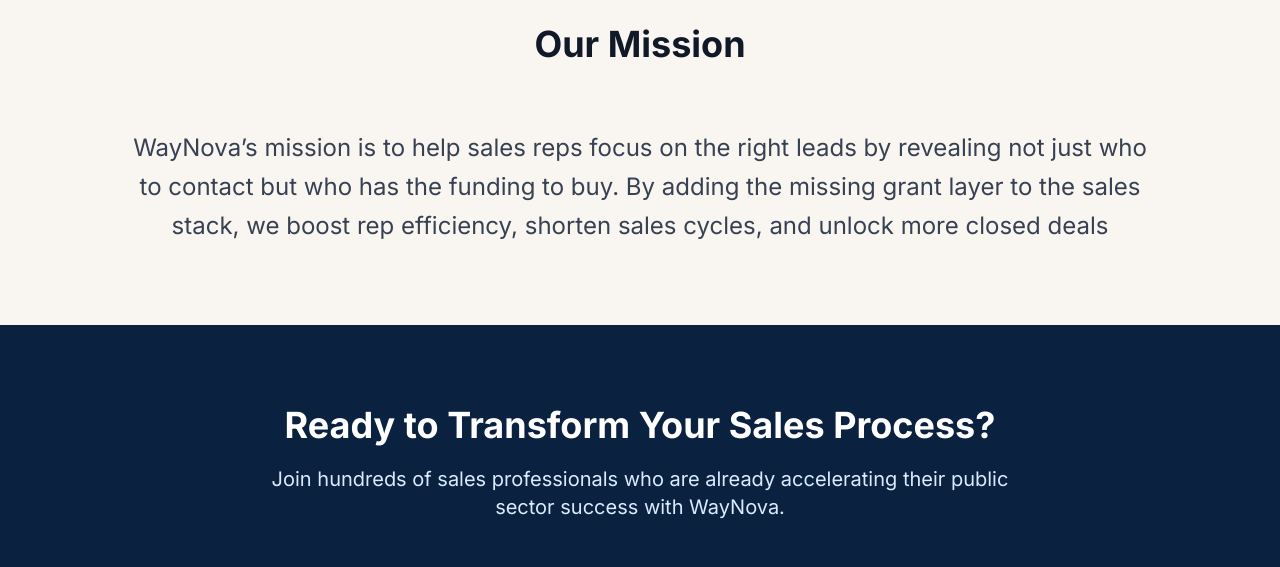
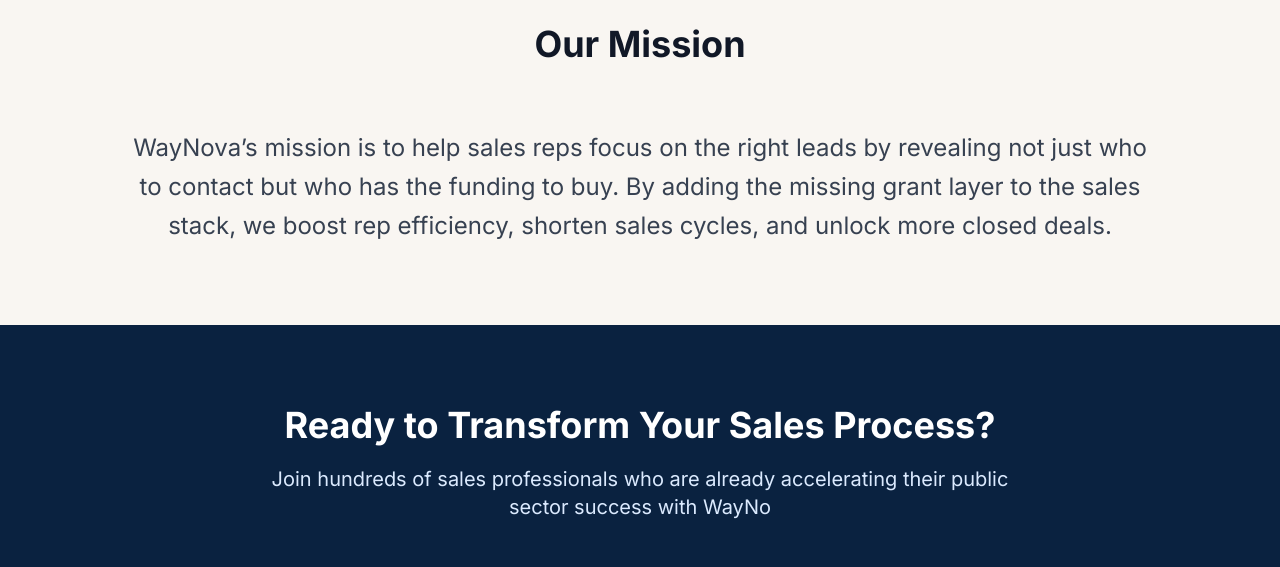
Before and after one commit to WayNova/Waynova_Frontend, a React (Create React App) app: page / in a window 1280 px wide. Shown: the part 3260-3827 px from the top of the page. Built offline with nearby package versions, Linux system fonts and the light colour scheme.

Commit message:
removed periods after statements

```diff
--- a/src/components/AboutUs.js
+++ b/src/components/AboutUs.js
@@ -11,7 +11,7 @@
         </div>
         <div className="text-2xl text-gray-700 text-center max-w-5xl mx-auto mt-4 leading-relaxed">
           <div>
-            WayNova’s mission is to help sales reps focus on the right leads by revealing not just who to contact but who has the funding to buy. By adding the missing grant layer to the sales stack, we boost rep efficiency, shorten sales cycles, and unlock more closed deals
+            WayNova’s mission is to help sales reps focus on the right leads by revealing not just who to contact but who has the funding to buy. By adding the missing grant layer to the sales stack, we boost rep efficiency, shorten sales cycles, and unlock more closed deals.
           </div>
         </div>
       </div>
--- a/src/components/CallToAction.js
+++ b/src/components/CallToAction.js
@@ -68,7 +68,7 @@
             Ready to Transform Your Sales Process?
           </h2>
           <p className="text-xl md:text-xl text-blue-100 mb-12 max-w-3xl mx-auto">
-            Join hundreds of sales professionals who are already accelerating their public sector success with WayNova.
+            Join hundreds of sales professionals who are already accelerating their public sector success with WayNo
           </p>
         </div>
 
```
Also changed, not shown: 1 other file (tests, documents, lock files or other folders).
